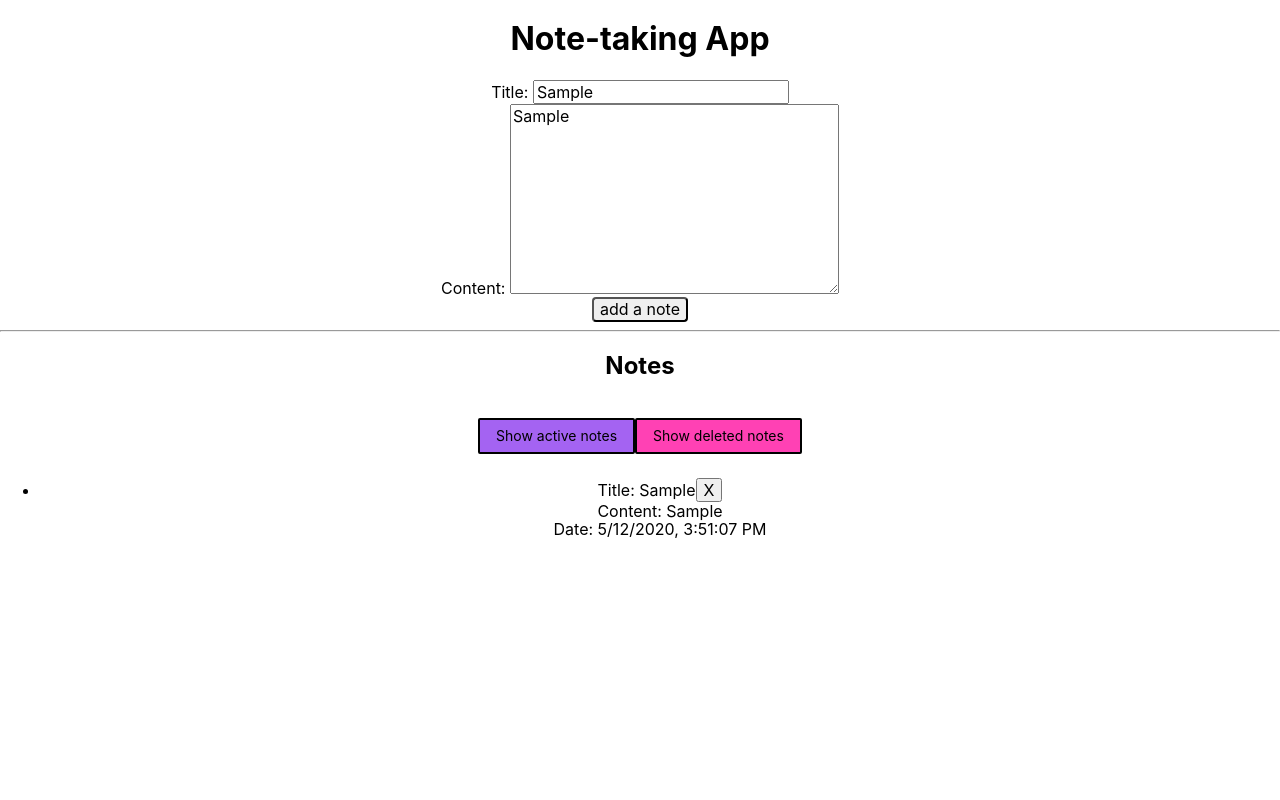
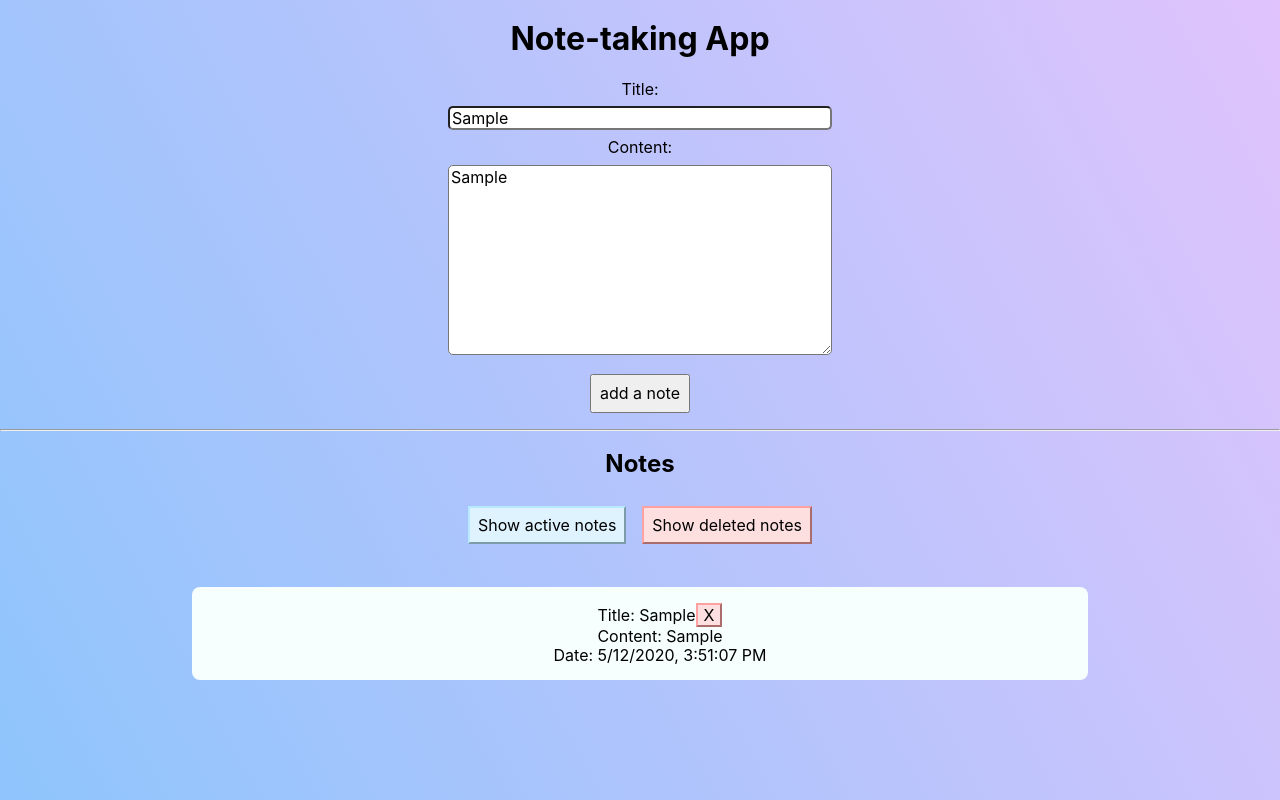
Before and after one commit to KradasA4/note-taking-app, a React (Create React App) app: page / in a window 1280 px wide. Both pictures are taken after typing "Sample", "Sample" into the empty fields and a click on the button "add a note". Built offline with nearby package versions, Linux system fonts and the light colour scheme.

Commit message:
add styles

```diff
--- a/src/App.css
+++ b/src/App.css
@@ -2,37 +2,31 @@
   text-align: center;
 }
 
-.App-logo {
-  height: 40vmin;
-  pointer-events: none;
+.App__button {
+  padding: 0.5rem;
+  margin: 0.5rem;
+  cursor: pointer;
+  outline: 0;
 }
 
-@media (prefers-reduced-motion: no-preference) {
-  .App-logo {
-    animation: App-logo-spin infinite 20s linear;
-  }
+.App__button--blue {
+  background-color: #DEF3FD;
+  border-color: #B9E9FF;
 }
 
-.App-header {
-  background-color: #282c34;
-  min-height: 100vh;
-  display: flex;
-  flex-direction: column;
-  align-items: center;
-  justify-content: center;
-  font-size: calc(10px + 2vmin);
-  color: white;
+.App__button--blue:focus {
+  background-color: #acc9ff;
+  border-color: #8bb3fd;
+  outline: 2px solid #7fd7ff
 }
 
-.App-link {
-  color: #61dafb;
+.App__button--red {
+  background-color: #FDDFDF;
+  border-color: #FFA1A1;
 }
 
-@keyframes App-logo-spin {
-  from {
-    transform: rotate(0deg);
-  }
-  to {
-    transform: rotate(360deg);
-  }
+.App__button--red:focus {
+  background-color: #FFA1A1;
+  border-color: #FFA1A1;
+  outline: 2px solid #ff7e7e;
 }
--- /dev/null
+++ b/src/components/NoteForm.css
@@ -0,0 +1,5 @@
+.form__input {
+  width: 30%;
+  margin: 0.5rem;
+  border-radius: 5px;
+}
--- a/src/components/NoteForm.js
+++ b/src/components/NoteForm.js
@@ -1,19 +1,20 @@
 import React from 'react'
 import * as actionTypes from '../store/constants';
 import { connect } from 'react-redux';
+import './NoteForm.css';
 
 function NoteForm(props) {
-
   return (
     <form action="#" id="notes-form">
-      <label htmlFor="note-title">Title: </label>
+      <label htmlFor="note-title">Title: </label><br/>
       <input
         type="text"
         id="note-title"
         onChange={(e) => props.onTitleChange(e.target.value)}
+        className="form__input"
       />
       <br/>
-      <label htmlFor="note-content">Content: </label>
+      <label htmlFor="note-content">Content: </label><br/>
       <textarea
         name="note-content"
         id="note-content"
@@ -21,11 +22,12 @@ function NoteForm(props) {
         rows="10"
         required
         onChange={(e) => props.onContentChange(e.target.value)}
+        className="form__input"
         >
       </textarea>
       <br/>
       <button form="notes-form"
-        className='br2'
+        className='App__button'
         onClick={
           (e) => props.onAddNote(props.inputTitle, props.inputContent, e)}
       >
--- /dev/null
+++ b/src/components/NotesDisplay.css
@@ -0,0 +1,11 @@
+.notes__display {
+  background-color: #f6fffe;
+  width: 70%;
+  margin: 1rem auto;
+  list-style: none;
+  text-align: center;
+  border-radius: 0.5rem;
+}
+.notes__list {
+  padding: 1rem;
+}
--- a/src/components/NotesDisplay.js
+++ b/src/components/NotesDisplay.js
@@ -1,6 +1,7 @@
 import React from 'react'
 import * as actionTypes from '../store/constants';
 import { connect } from 'react-redux';
+import './NotesDisplay.css';
 
 function NotesDisplay(props) {
 
@@ -15,27 +16,35 @@ function NotesDisplay(props) {
   return (
     <div>
       <h2>Notes</h2>
-      <br/>
+      <div>
         <button
-        className="f6 link br1 ba bw1 ph3 pv2 mb2 dib bg-light-purple"
+          // className="dib bg-lightest-blue ma2 pa2 b--light-blue br3-m"
+          className="App__button App__button--blue"
           onClick={props.onSelectActive}
         >
           Show active notes
         </button>
         <button
-      className="f6 link br1 ba bw1 ph3 pv2 mb2 dib bg-hot-pink"
+        // className="dib bg-light-pink ma pa2 b--pink br3-m"
+          className="App__button App__button--red"
           onClick={props.onSelectDeleted}
         >
           Show deleted notes
         </button>
+      </div>
       <br/>
-      <ul>
+      <ul className="notes__display">
         {currentNotes().map((note) => {
           return (
-            <li>
-              {/* <span>ID: {note.id}</span><br/> */}
+            <li className="notes__list">
               <span>Title: {note.title}</span>
-              <button onClick={() => props.onDeleteNote(note.id)}>X</button>
+              <button
+                onClick={() => props.onDeleteNote(note.id)}
+                className="App__button--red"
+                // className="dib bg-light-pink ma2 pa b--pink br-l"
+              >
+                X
+              </button>
               <br/>
               <span>Content: {note.content}</span>
               <br/>
--- a/src/containers/Notes.js
+++ b/src/containers/Notes.js
@@ -1,10 +1,8 @@
 import React, {useEffect} from 'react';
-import { connect } from 'react-redux';
-import * as actionTypes from '../store/constants';
 import NoteForm from '../components/NoteForm';
 import NotesDisplay from '../components/NotesDisplay';
 
-const Notes = (props) => {
+const Notes = () => {
   return(
     <div>
       <h1>Note-taking App</h1>
--- a/src/index.css
+++ b/src/index.css
@@ -5,6 +5,10 @@ body {
     sans-serif;
   -webkit-font-smoothing: antialiased;
   -moz-osx-font-smoothing: grayscale;
+  background-image: linear-gradient(62deg, #8EC5FC 0%, #E0C3FC 100%);
+  background-size: cover;
+  background-repeat: no-repeat;
+  background-attachment: fixed;
 }
 
 code {
```
Lines whose indentation alone changed are shown as unchanged.
